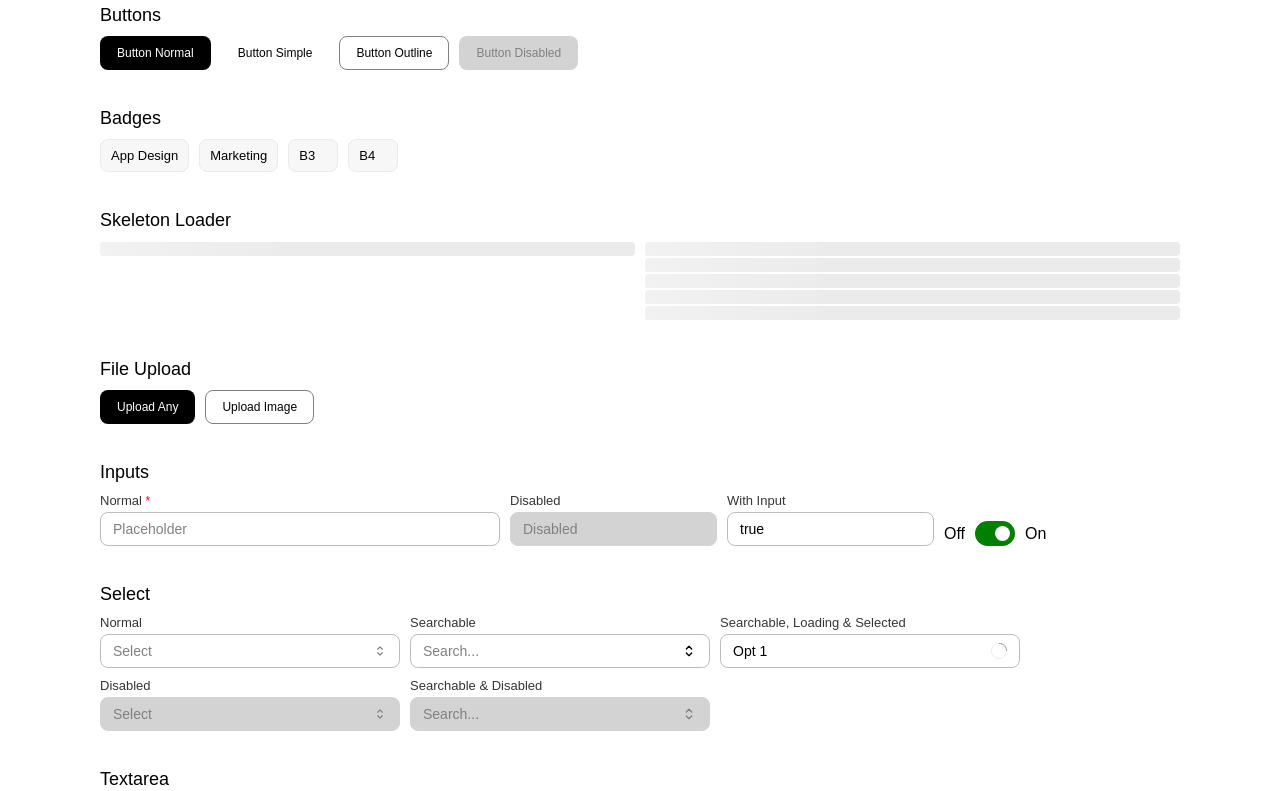
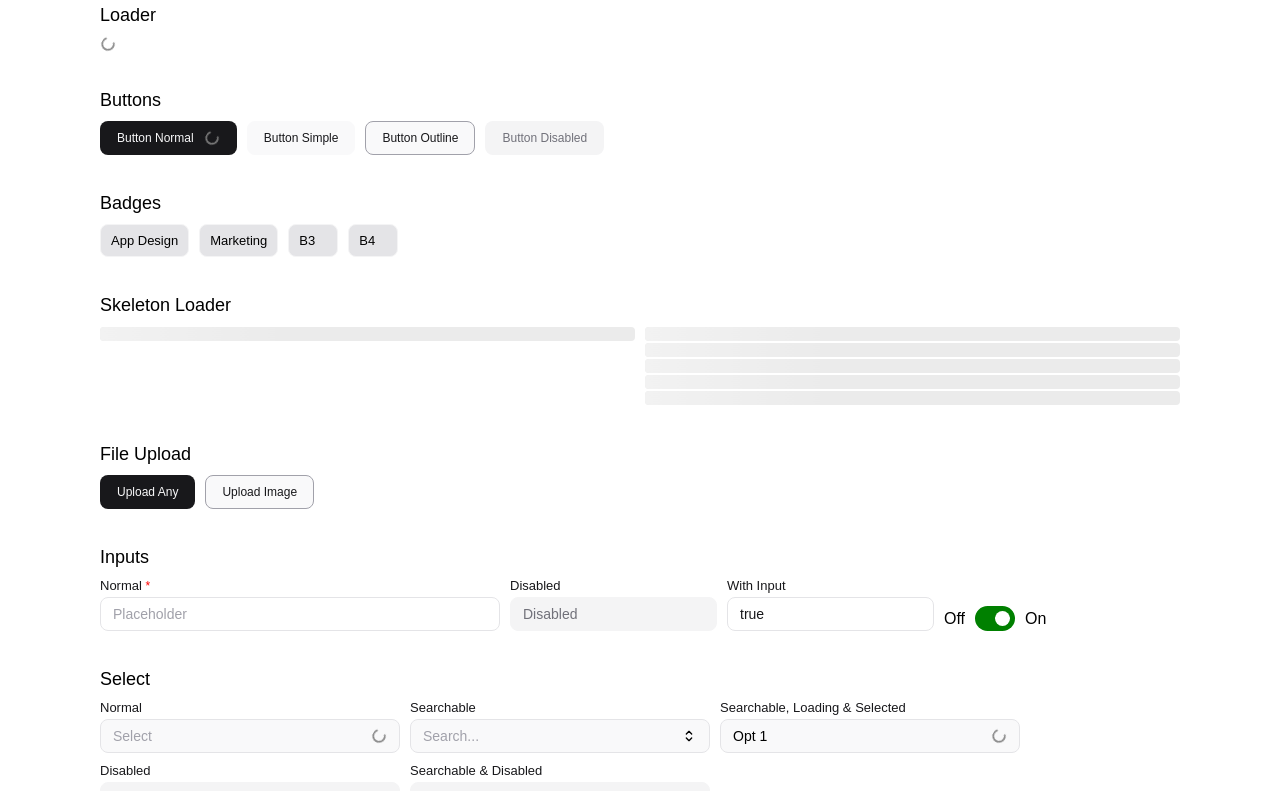
Before and after one commit to tosh99/SimpleUI, a React (Vite) app: page / in a window 1280 px wide. Shown: the part 400-1191 px from the top of the page. Built offline with nearby package versions, Linux system fonts and the light colour scheme.

Commit message:
Updated Components Updated Color to Zinc

```diff
--- a/src/app.tsx
+++ b/src/app.tsx
@@ -1,20 +1,20 @@
 import React, { useState } from 'react';
+import { FaPlus } from 'react-icons/fa6';
+import { SAccordion } from './base-components/s-accordion/s-accordion';
+import { SBadge } from './base-components/s-badge/s-badge';
+import { SButton } from './base-components/s-button/s-button';
+import { SFileUpload } from './base-components/s-file-upload/s-file-upload';
+import { SFlex } from './base-components/s-flex/s-flex';
+import { SImage } from './base-components/s-image/s-image';
+import { SInput } from './base-components/s-input/s-input';
+import { SLoader } from './base-components/s-loader/s-loader';
+import { SMarquee } from './base-components/s-marquee/s-marquee';
 import { SPageSection } from './base-components/s-page-section/s-page-section';
-import { SImage } from './base-components/s-image/s-image';
-import { SFlex } from './base-components/s-flex/s-flex';
+import { SSelect } from './base-components/s-select/s-select';
+import { SSkeletonLoader } from './base-components/s-skeleton-loader/s-skeleton-loader';
 import SSwiper from './base-components/s-swiper/s-swiper';
-import { SMarquee } from './base-components/s-marquee/s-marquee';
-import { SInput } from './base-components/s-input/s-input';
-import { SSelect } from './base-components/s-select/s-select';
 import { STextarea } from './base-components/s-textarea/s-textarea';
-import { SButton } from './base-components/s-button/s-button';
-import { SBadge } from './base-components/s-badge/s-badge';
-import { SAccordion } from './base-components/s-accordion/s-accordion';
-import { FaPlus, FaUser } from 'react-icons/fa6';
 import { SToggle } from './base-components/s-toggle/s-toggle';
-import { FaTruckLoading } from 'react-icons/fa';
-import { SFileUpload } from './base-components/s-file-upload/s-file-upload';
-import { SSkeletonLoader } from './base-components/s-skeleton-loader/s-skeleton-loader';
 
 const options = [
     { label: 'Opt 1', value: 1 },
@@ -39,9 +39,12 @@ export function App() {
                     <p>Paragraph</p>
                     <a>Hyperlink</a>
                     <br />
+                    <header>Loader</header>
+                    <SLoader size={16} />
+                    <br />
                     <header>Buttons</header>
                     <SFlex>
-                        <SButton>Button Normal</SButton>
+                        <SButton loading={true}>Button Normal</SButton>
                         <SButton simple>Button Simple</SButton>
                         <SButton outline>Button Outline</SButton>
                         <SButton disabled>Button Disabled</SButton>
@@ -84,7 +87,7 @@ export function App() {
                     <br />
                     <header>Select</header>
                     <SFlex width={'100%'} wrap>
-                        <SSelect label={'Normal'} options={options} />
+                        <SSelect label={'Normal'} options={options} loading={true} />
                         <SSelect label={'Searchable'} options={options} searchable />
                         <SSelect label={'Searchable, Loading & Selected'} options={options} searchable value={opt} loading={true} />
                         <SSelect label={'Disabled'} options={options} disabled />
--- a/src/base-components/s-button/s-button.tsx
+++ b/src/base-components/s-button/s-button.tsx
@@ -1,6 +1,7 @@
 import React, { CSSProperties, ReactNode } from 'react';
 import styles from './s-button.module.scss';
 import { SFlex } from '../s-flex/s-flex';
+import ClipLoader from "react-spinners/ClipLoader";
 
 export function SButton(props: SButtonProps) {
     return (
@@ -16,6 +17,7 @@ export function SButton(props: SButtonProps) {
             }}>
             {props.icon_left ? <div className={styles.iconLeft}>{props.icon_left}</div> : null}
             <p className={styles.buttonText}>{props.children}</p>
+            {props.loading ? <ClipLoader color="gray" size={16} /> : null}
             {props.icon_right ? <div className={styles.iconRight}>{props.icon_right}</div> : null}
         </SFlex>
     );
@@ -31,4 +33,5 @@ export interface SButtonProps {
     simple?: boolean;
     outline?: boolean;
     disabled?: boolean;
+    loading?:boolean;
 }
--- /dev/null
+++ b/src/base-components/s-loader/s-loader.tsx
@@ -0,0 +1,14 @@
+import React, { useMemo } from 'react';
+import ClipLoader from 'react-spinners/ClipLoader';
+
+export function SLoader(props: SLoaderProps) {
+    const sz = useMemo(() => {
+        return props.size || 20;
+    }, [props.size]);
+
+    return <ClipLoader color="gray" size={sz} />;
+}
+
+export interface SLoaderProps {
+    size?: number;
+}
--- a/src/base-components/s-page-section/s-page-section.tsx
+++ b/src/base-components/s-page-section/s-page-section.tsx
@@ -38,7 +38,7 @@ export const SPageSection = (props: SPageSectionProps) => {
                     initial={{ opacity: 0 }}
                     whileInView={{ opacity: 1 }}
                     viewport={{ once: props.animateOnce, amount: props.viewPerTrigger || 0.2 }}
-                    transition={{ delay: 0.25 || props.delay, duration: props.duration || 1.5 }}
+                    transition={{ delay: props.delay || 0.25, duration: props.duration || 1.5 }}
                     id={props.id ? props.id : undefined}
                     className={`${styles.sectionPage} ${props.className}`}
                     style={parent_style}>
--- a/src/base-components/s-select/s-select.tsx
+++ b/src/base-components/s-select/s-select.tsx
@@ -2,7 +2,7 @@ import React, { CSSProperties, useEffect, useMemo, useRef, useState } from 'reac
 import styles from './s-select.module.scss';
 import { useClickAway, useDebounce, useKeyPress } from 'ahooks';
 import { TbSelector } from 'react-icons/tb';
-import { Oval } from 'react-loader-spinner';
+import ClipLoader from "react-spinners/ClipLoader";
 
 export function SSelect(props: SSelectProps) {
     const [is_open, set_is_open] = useState(false);
@@ -127,40 +127,14 @@ export function SSelect(props: SSelectProps) {
                                 set_is_open(true);
                             }}
                         />
-                        <div className={styles.selectIconSection}>
-                            {props.loading ? (
-                                <Oval
-                                    color="gray"
-                                    secondaryColor="lightgray"
-                                    visible={props.loading}
-                                    height="16"
-                                    width="16"
-                                    ariaLabel="fidget-spinner-loading"
-                                />
-                            ) : (
-                                <TbSelector />
-                            )}
-                        </div>
+                        <div className={styles.selectIconSection}>{props.loading ? <ClipLoader color="gray" size={16} /> : <TbSelector />}</div>
                     </div>
                 ) : (
                     <div className={`${styles.selectSelectedValue} ${props.value && props.value[label_key] ? '' : styles.selectPlaceHolder}`}>
                         <p title={props.value && props.value[label_key] ? props.value[label_key] : undefined}>
                             {(props.value && props.value[label_key]) || props.placeholder || 'Select'}
                         </p>
-                        <div className={styles.selectIconSection}>
-                            {props.loading ? (
-                                <Oval
-                                    color="gray"
-                                    secondaryColor="lightgray"
-                                    visible={props.loading}
-                                    height="16"
-                                    width="16"
-                                    ariaLabel="fidget-spinner-loading"
-                                />
-                            ) : (
-                                <TbSelector />
-                            )}
-                        </div>
+                        <div className={styles.selectIconSection}>{props.loading ? <ClipLoader color="gray" size={16} /> : <TbSelector />}</div>
                     </div>
                 )}
 
--- a/src/index.ts
+++ b/src/index.ts
@@ -17,3 +17,4 @@ export { SAccordion } from './base-components/s-accordion/s-accordion';
 export { SToggle } from './base-components/s-toggle/s-toggle';
 export { SSkeletonLoader } from './base-components/s-skeleton-loader/s-skeleton-loader';
 export { SFileUpload } from './base-components/s-file-upload/s-file-upload';
+export { SLoader } from './base-components/s-loader/s-loader';
--- a/src/main.tsx
+++ b/src/main.tsx
@@ -1,7 +1,7 @@
 import React from 'react';
 import ReactDOM from 'react-dom/client';
 import {App} from "./app";
-import './theme.scss'
+import './styles/base/theme.scss'
 
 ReactDOM.createRoot(document.getElementById('root')!).render(
   <React.StrictMode>
--- a/src/theme.scss
+++ b/src/styles/base/theme.scss
@@ -1,79 +1,87 @@
-@import "theme_font";
-@import "theme_scroll";
+@use "theme_font";
+@use "theme_scroll";
 
 :root {
     // Common Internal Variables
     --BorderRadius: 8px;
-    --PlaceHolderColor: gray;
-    --DisabledBgColor: lightgray;
-    --DisabledFontColor: gray;
+    --PlaceHolderColor: hsl(240 5% 64.9%);
+    --DisabledBgColor: hsl(240 4.8% 95.9%);
+    --DisabledFontColor: hsl(240 3.8% 46.1%);
     --InputHeight: 34px;
     --InputFontSize: 14px;
     --InputLabelFontSize: 13px;
-    --InputLabelColor: #353535;
+    --InputLabelColor: hsl(240 5.9% 10%);
 
-    //Page
+    // Page
     --PageHPadding: 100px;
     --PageVPadding: 100px;
-    --PageBottomBorder: 1px solid #eaeaea;
+    --PageBottomBorder: 1px solid hsl(240 4.8% 95.9%);
     --PageSectionMinInnerWidth: 1280px;
 
-    //Badge
-    --BadgeBorder: 1px solid #eaeaea;
+    // Badge
+    --BadgeBorder: 1px solid hsl(240 4.8% 95.9%);
     --BadgeBorderRadius: var(--BorderRadius);
-    --BadgeBgColor: #F7F7F7;
+    --BadgeBgColor: hsl(240 5.9% 90%);
     --BadgePadding: 8px 10px;
     --BadgeFontSize: 13px;
     --BadgeFontWeight: 500;
 
-    //Button
+    // Button Common
     --BtnHeight: var(--InputHeight);
     --BtnPadding: 0 16px;
     --BtnBorderRadius: var(--BorderRadius);
     --BtnFontSize: 12px;
-    --BtnActiveBgColor: black;
-    --BtnActiveHoverBgColor: #5c5c5c;
-    --BtnActiveFontColor: white;
+
+    // Button Active
+    --BtnActiveBgColor: hsl(240 5.9% 10%);
+    --BtnActiveHoverBgColor: hsl(240 4.8% 20%);
+    --BtnActiveFontColor: hsl(240 5% 97.8%);
     --BtnActiveBorder: 1px solid transparent;
-    --BtnOutlineBgColor: white;
-    --BtnOutlineFontColor: black;
-    --BtnOutlineBorder: 1px solid gray;
-    --BtnOutlineHoverBgColor: #cacaca;
-    --BtnOutlineHoverFontColor: black;
-    --BtnOutlineHoverBorder: #cacaca;
-    --BtnSimpleBgColor: white;
-    --BtnSimpleFontColor: black;
-    --BtnSimpleBorder: 1px solid transparent;
-    --BtnSimpleHoverBgColor: #cacaca;
-    --BtnSimpleHoverFontColor: black;
-    --BtnSimpleHoverBorder: #cacaca;
+
+    // Button Outline
+    --BtnOutlineBgColor: hsl(240 5% 97.8%);
+    --BtnOutlineFontColor: hsl(240 5.9% 10%);
+    --BtnOutlineBorder: 1px solid hsl(240 5% 64.9%);
+    --BtnOutlineHoverBgColor: hsl(240 4.8% 95.9%);
+    --BtnOutlineHoverFontColor: hsl(240 5.9% 10%);
+    --BtnOutlineHoverBorder: 1px solid hsl(240 3.8% 46.1%);
+
+    // Button Simple / No Outline
+    --BtnSimpleBgColor: hsl(240 5% 97.8%);
+    --BtnSimpleFontColor: hsl(240 5.9% 10%);
+    --BtnSimpleBorder: 1px solid hsl(240 5% 97.8%);
+    --BtnSimpleHoverBgColor: hsl(240 4.9% 83.9%);
+    --BtnSimpleHoverFontColor: hsl(240 5.9% 10%);
+    --BtnSimpleHoverBorder: 1px solid hsl(240 4.8% 95.9%);
+
+    // Button Font
     --BtnFontFamily: 'Work Sans Variable';
     --BtnDisabledBgColor: var(--DisabledBgColor);
     --BtnDisabledColor: var(--DisabledFontColor);
 
-    //Input
+    // Input
     --InputBorderRadius: var(--BorderRadius);
     --InputPlaceHolderColor: var(--PlaceHolderColor);
     --InputDisabledColor: var(--DisabledFontColor);
     --InputDisabledBgColor: var(--DisabledBgColor);
     --InputPadding: 0 12px;
-    --InputBorder: 1px solid #bcbcbc;
-    --InputFocusBorder: 1px solid #676767;
-    --InputActiveColor: black;
-    --InputFocusColor: black;
+    --InputBorder: 1px solid hsl(240 5.9% 90%);
+    --InputFocusBorder: 1px solid hsl(240 5% 64.9%);
+    --InputActiveColor: hsl(240 5.9% 10%);
+    --InputFocusColor: hsl(240 5.9% 10%);
     --InputFontFamily: 'Work Sans Variable';
 
-    //Select
+    // Select
     --SelectHeight: var(--InputHeight);
-    --SelectBgColor: white;
+    --SelectBgColor: hsl(240 5% 97.8%);
     --SelectFontSize: var(--InputFontSize);
-    --SelectOptionBgColor: #eaeaea;
+    --SelectOptionBgColor: hsl(240 5.9% 90%);
     --SelectOptionFontSize: 14px;
-    --SelectOptionSelectedBgColor: #bdbdbd;
+    --SelectOptionSelectedBgColor: hsl(240 5.9% 90%);
     --SelectLabelColor: var(--InputLabelColor);
     --SelectLabelFontSize: var(--InputLabelFontSize);
 
-    //TextArea
+    // Textarea
     --TextAreaPadding: 12px;
     --TextAreaMinHeight: 120px;
     --TextAreaLabelColor: var(--InputLabelColor);
```
Also changed, not shown: package.json (+17 -16 lines), vite.config.ts (+7 -0 lines), src/styles/base/theme_font.scss (renamed from src/theme_font.scss), src/styles/base/theme_scroll.scss (renamed from src/theme_scroll.scss), 1 other file (tests, documents, lock files or other folders).
